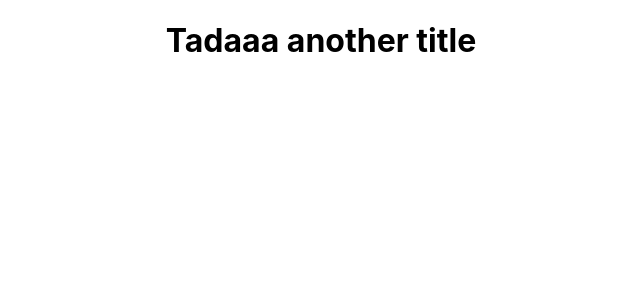
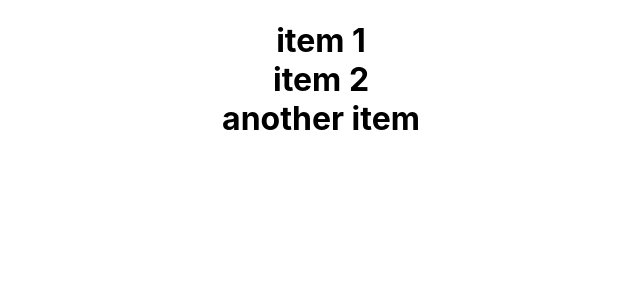
Before and after one commit to agungTuanany/reactBootCamp, a React (Create React App) app: page / in a window 1280 px wide. Shown: the top 300 px of the page, without its empty margins (319-959 px from the left). Built offline with nearby package versions, Linux system fonts and the light colour scheme.

Commit message:
Render and JSX: Rendering lists

```diff
--- a/src/App.js
+++ b/src/App.js
@@ -3,13 +3,19 @@ import logo from './logo.svg';
 import './App.css';
 
 function App() {
-  const title = "This is Agung's app";
-  const anotherTitle = "Tadaaa another title";
+  const list = [
+    'item 1',
+    'item 2',
+    'another item'
+  ];
+
   return (
     <div className="App">
       <h1>
         {
-          true ? anotherTitle : title
+          list.map(item => {
+            return <div>{item}</div>
+          })
         }
       </h1>
     </div>
```
